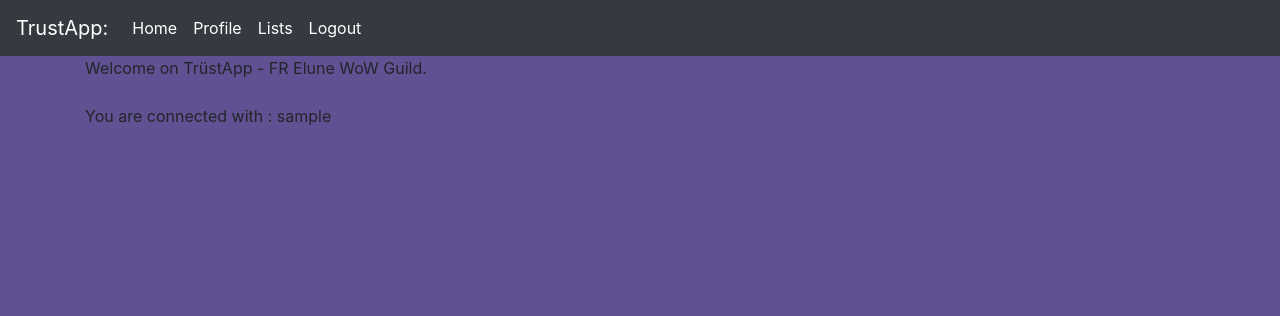
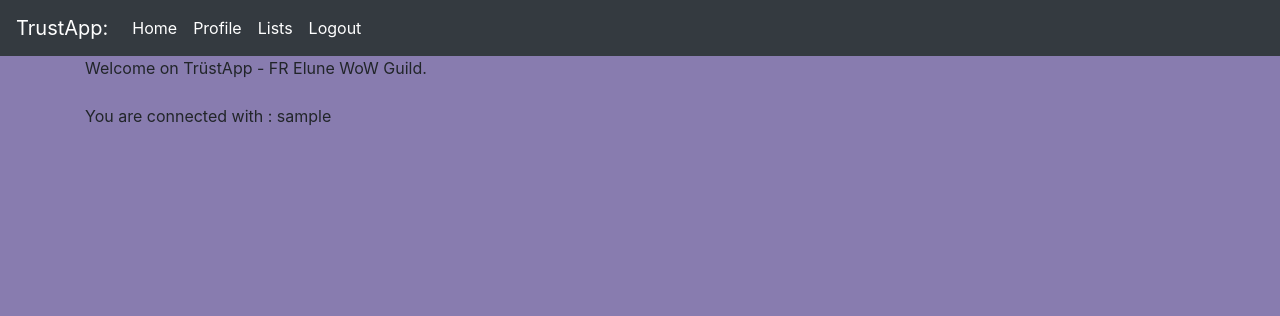
Before and after one commit to Theogalh/TrustApp, a Flask app: page / in a window 1280 px wide. Shown: the top 316 px of the page. Run offline with Flask 2, Linux system fonts and the light colour scheme; the visitor is signed in with stand-in values (Sample User, id 1); data comes from the database, SQL or seed files in the repository; data that the repository does not hold is empty; some libraries are stand-ins or nearby versions.

Commit message:
fix style

```diff
--- a/app/static/style.css
+++ b/app/static/style.css
@@ -3,5 +3,5 @@
 }
 
 body.bg {
-    background-color:#615192;
+    background-color:#887CAF;
 }
```
